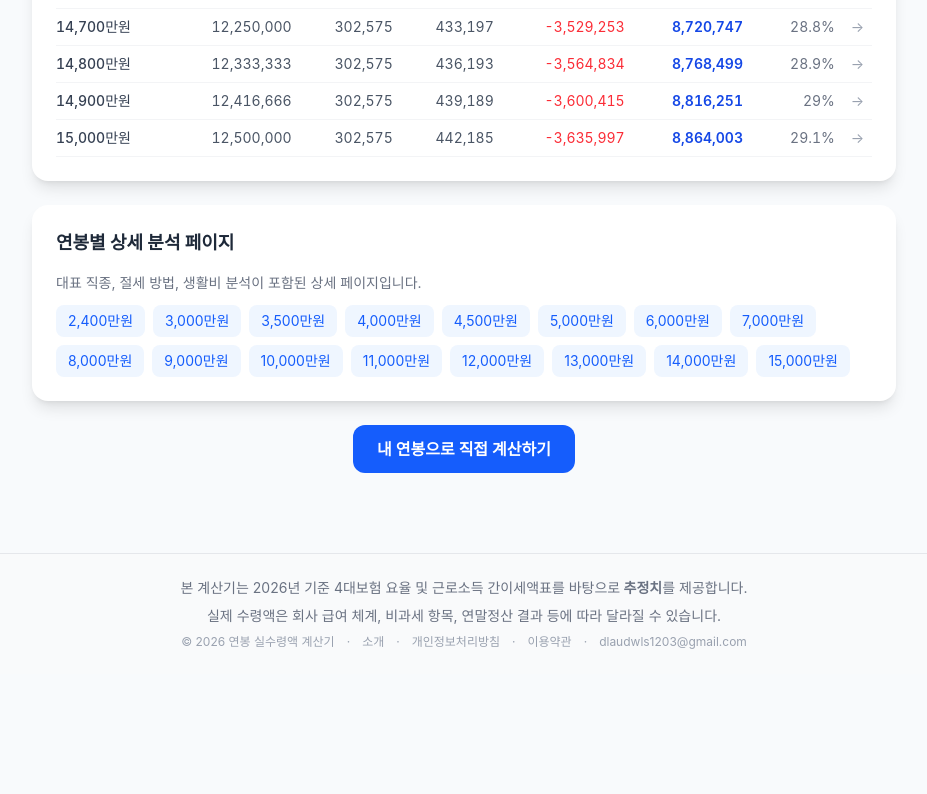
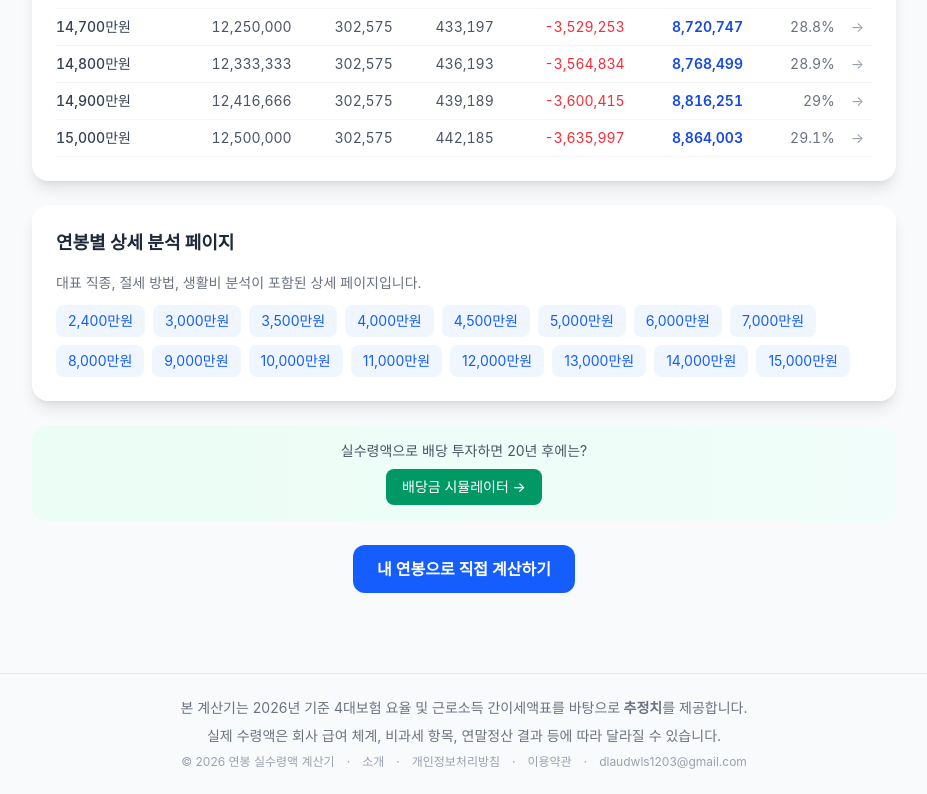
Before and after one commit to thingineeer/salary-calculator, a Next.js app: page /salary in a window 1280 px wide. Shown: the part 5810-6604 px from the top of the page, without its empty margins (176-1103 px from the left). Before the commit the page ends 6484 px from the top, so only its background shows below. Built offline with nearby package versions, Linux system fonts and the light colour scheme; a web font is replaced by a local one.

Commit message:
feat: 메인+비교표에 배당금 시뮬레이터 링크 추가
- 메인 페이지 차트 아래 한 줄 링크
- 비교표 허브 하단 배당 투자 배너

```diff
--- a/src/app/page.tsx
+++ b/src/app/page.tsx
@@ -106,7 +106,19 @@ export default function Home() {
             <SalaryResultCard result={result} />
             <SalaryPercentile annualSalary={formData.annualSalary} />
           </div>
-          <DeductionChart result={result} />
+          <div>
+            <DeductionChart result={result} />
+            {formData.annualSalary > 0 && (
+              <a
+                href={`https://mysnowball.kr/simulator?stock=SCHD&monthly=${Math.round(result.netSalary * 0.15 / 10000) * 10000}&years=20&drip=1&utm_source=salary-calc&utm_medium=cross-promo&utm_campaign=main`}
+                target="_blank"
+                rel="noopener"
+                className="block mt-3 text-sm text-emerald-600 dark:text-emerald-400 hover:underline text-center"
+              >
+                실수령액으로 투자하면? 배당금 시뮬레이터 &rarr;
+              </a>
+            )}
+          </div>
         </div>
 
         {/* 결과 아래 광고 - 모든 디바이스 반응형 (CTR 황금 구간) */}
--- a/src/app/salary/page.tsx
+++ b/src/app/salary/page.tsx
@@ -168,6 +168,21 @@ function SalaryTableContent() {
           </div>
         </div>
 
+        {/* 배당 투자 크로스 프로모션 배너 */}
+        <div className="bg-gradient-to-r from-emerald-50 to-teal-50 dark:from-emerald-900/20 dark:to-teal-900/20 rounded-2xl p-4 text-center">
+          <p className="text-sm text-gray-600 dark:text-gray-300">
+            실수령액으로 배당 투자하면 20년 후에는?
+          </p>
+          <a
+            href="https://mysnowball.kr/simulator?stock=SCHD&monthly=500000&years=20&drip=1&utm_source=salary-calc&utm_medium=cross-promo&utm_campaign=salary-hub"
+            target="_blank"
+            rel="noopener"
+            className="inline-block mt-2 px-4 py-2 bg-emerald-600 text-white rounded-lg text-sm font-medium hover:bg-emerald-700 transition-colors"
+          >
+            배당금 시뮬레이터 &rarr;
+          </a>
+        </div>
+
         {/* 메인 계산기 CTA */}
         <div className="text-center">
           <Link
```
